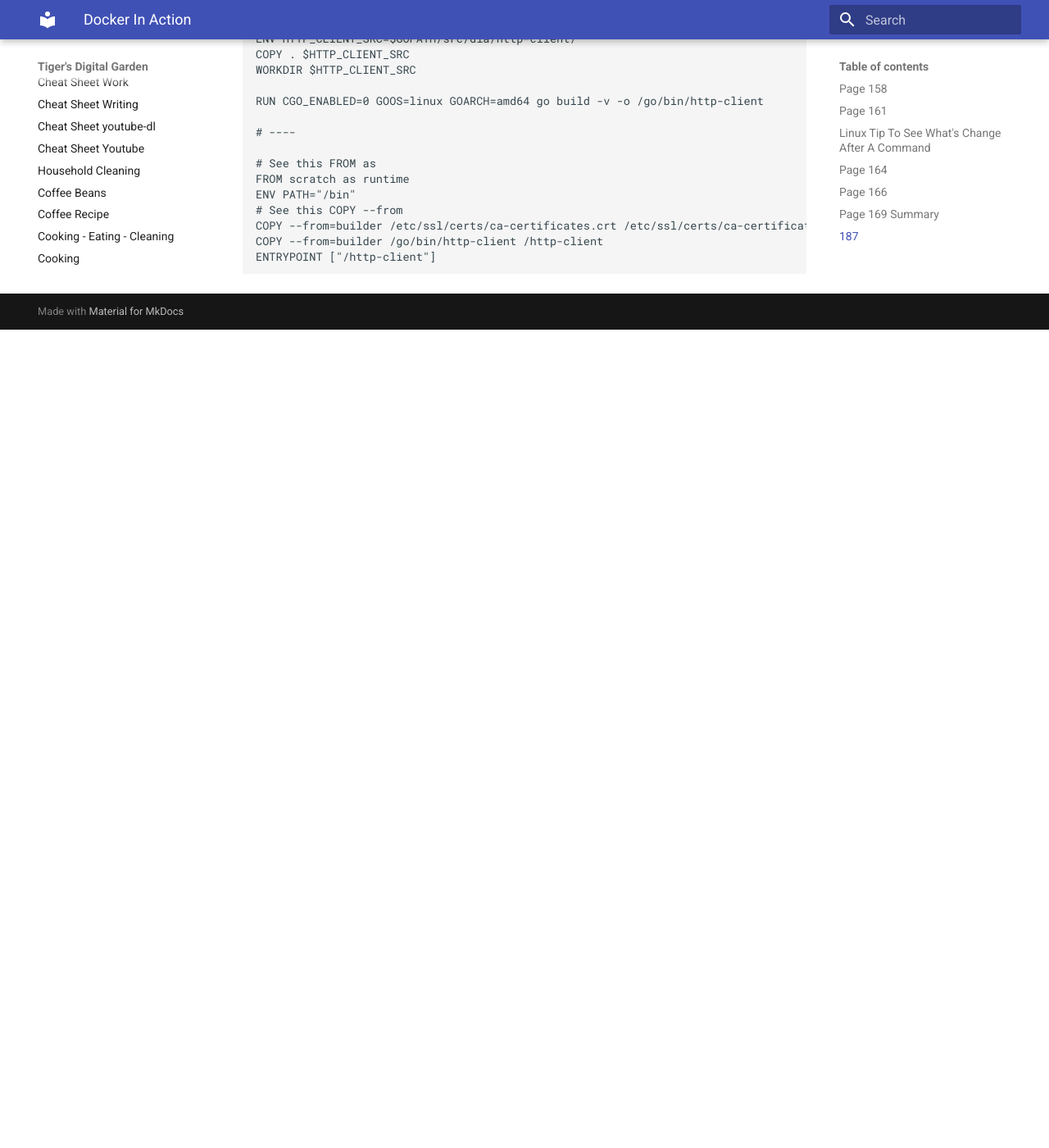
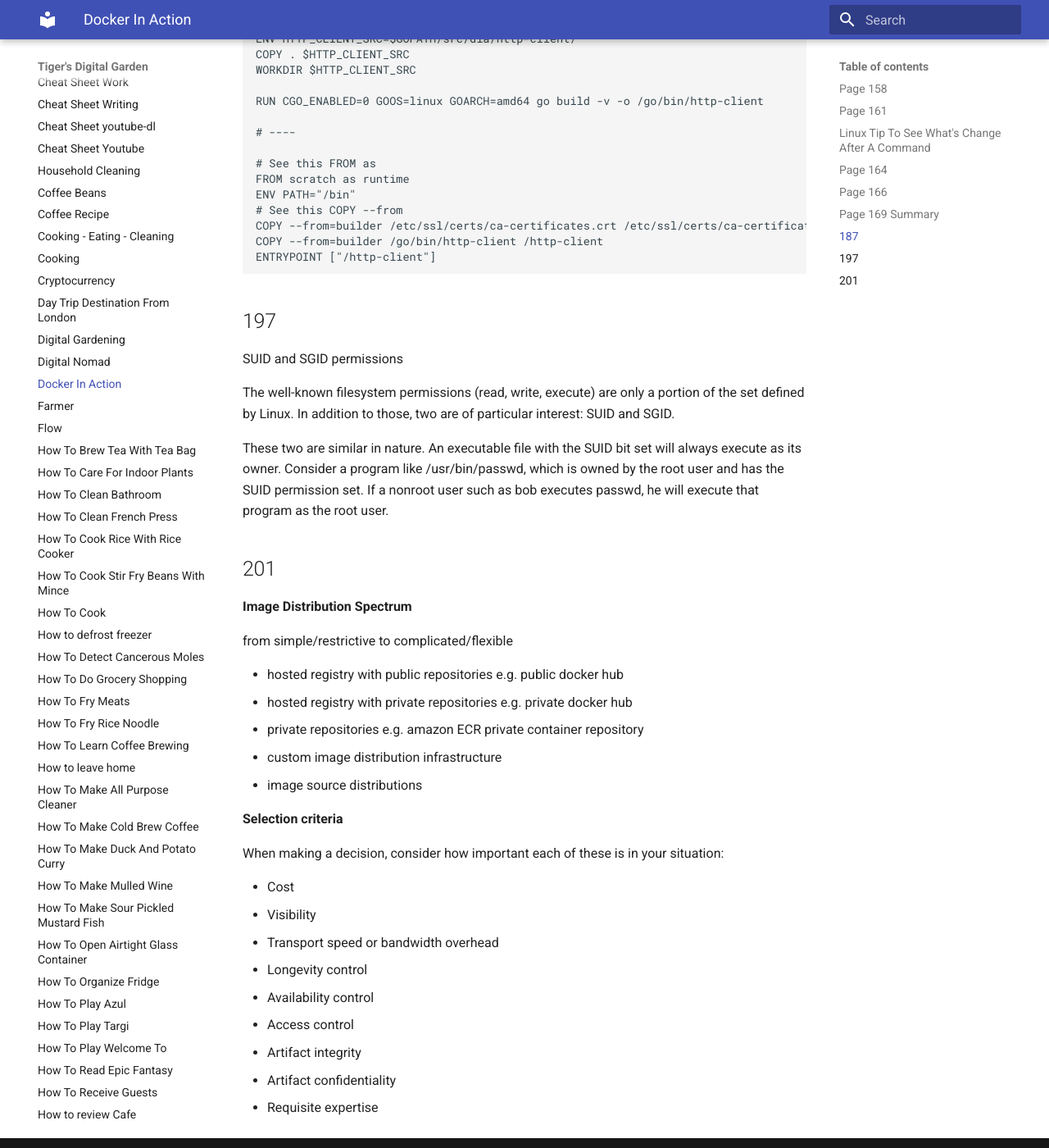
Before and after one commit to ynotstartups/notes, an MkDocs documentation site: the page built from notes/docker-in-action.md, in a window 1280 px wide and 1400 px high, scrolled down 1784 px. Shown: the whole window at 82% size. Built offline with MkDocs 1.6.1 and Material for MkDocs 9.7.7, drawn with Linux system fonts in a browser that asks for light colours; before the commit the page ends 2186 px from its top, so only the background shows below that.

Commit message:
add reading notes

````diff
--- a/notes/docker-in-action.md
+++ b/notes/docker-in-action.md
@@ -89,3 +89,42 @@ COPY --from=builder /etc/ssl/certs/ca-certificates.crt /etc/ssl/certs/ca-certifi
 COPY --from=builder /go/bin/http-client /http-client
 ENTRYPOINT ["/http-client"]
 ```
+
+## 197
+
+SUID and SGID permissions
+
+The well-known filesystem permissions (read, write, execute) are
+only a portion of the set defined by Linux. In addition to those, two are of particular
+interest: SUID and SGID.
+
+These two are similar in nature. An executable file with the SUID bit set will always
+execute as its owner. Consider a program like /usr/bin/passwd, which is owned by the
+root user and has the SUID permission set. If a nonroot user such as bob executes
+passwd, he will execute that program as the root user.
+
+## 201
+
+**Image Distribution Spectrum**
+
+from simple/restrictive to complicated/flexible
+
+- hosted registry with public repositories e.g. public docker hub
+- hosted registry with private repositories e.g. private docker hub
+- private repositories e.g. amazon ECR private container repository
+- custom image distribution infrastructure
+- image source distributions
+
+**Selection criteria**
+
+When making a decision, consider how important each of these is in your situation:
+
+- Cost
+- Visibility
+- Transport speed or bandwidth overhead
+- Longevity control
+- Availability control
+- Access control
+- Artifact integrity
+- Artifact confidentiality
+- Requisite expertise
````
